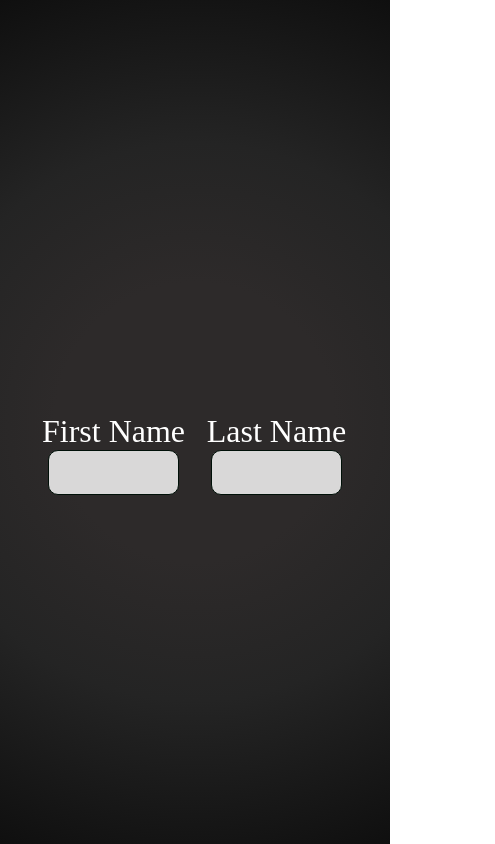
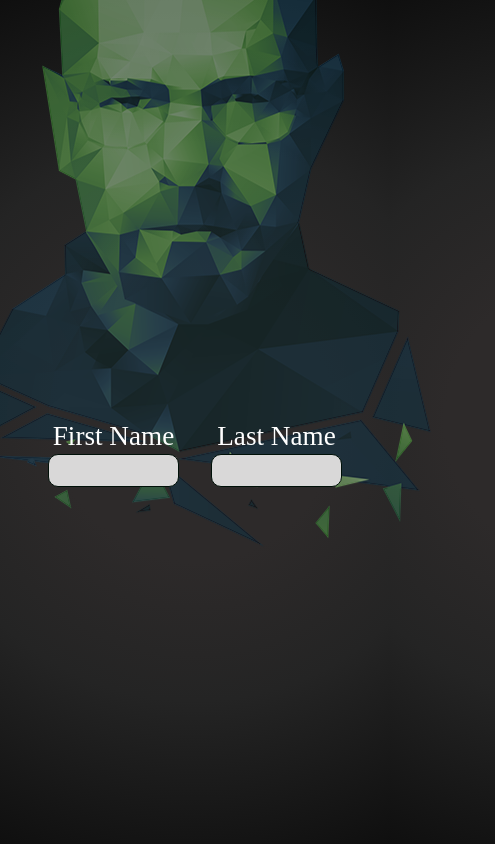
Before and after one commit to DrTevzadze/breaking-bad, a React (Vite) app: page / in a window 390 px wide. Shown: the whole page, 495 px wide, since content can reach past the window. Built offline with nearby package versions, Linux system fonts and the light colour scheme.

Commit message:
adding picture

```diff
--- a/src/App.css
+++ b/src/App.css
@@ -51,6 +51,15 @@
   text-align: center;
 }
 
+img {
+  position: absolute;
+  top: 50%;
+  left: 50%;
+  transform: translate(-50%, -70%);
+  z-index: -1;
+  opacity: 0.5;
+}
+
 .result {
   background: var(--logo);
   padding: 0.4rem;
@@ -77,3 +86,11 @@
   background-color: rgb(217, 216, 216);
   padding: 0.4rem 0.5rem;
 }
+
+@media (max-width: 750px) {
+  :root {
+    --font-small: 1rem;
+    --font-large: 5rem;
+    --font-medium: 1.7rem;
+  }
+}
--- a/src/App.jsx
+++ b/src/App.jsx
@@ -19,7 +19,8 @@
   }, [lastName]);
 
   return (
-    <>
+    <div>
+      <img src="./public/white.png" alt="Walter White" />
       <div className="content">
         <Logo result={first} />
         <Logo result={last} />
@@ -36,7 +37,7 @@
           />
         </div>
       </div>
-    </>
+    </div>
   );
 }
 
```
Also changed, not shown: public/white.png (added).
